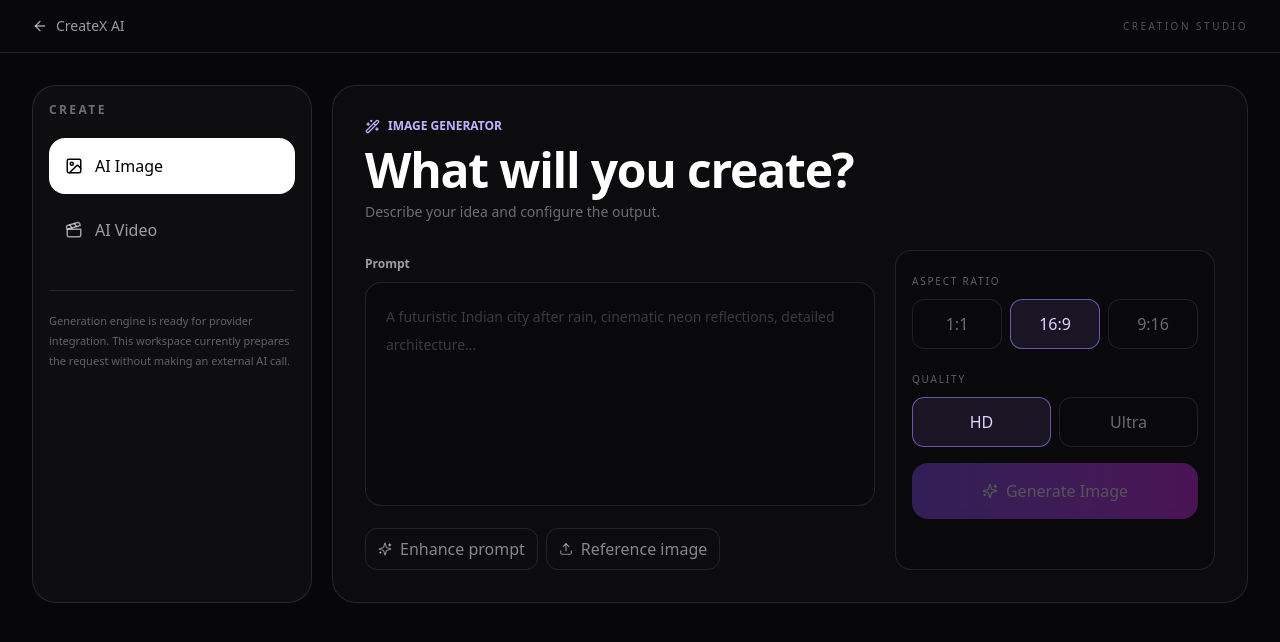
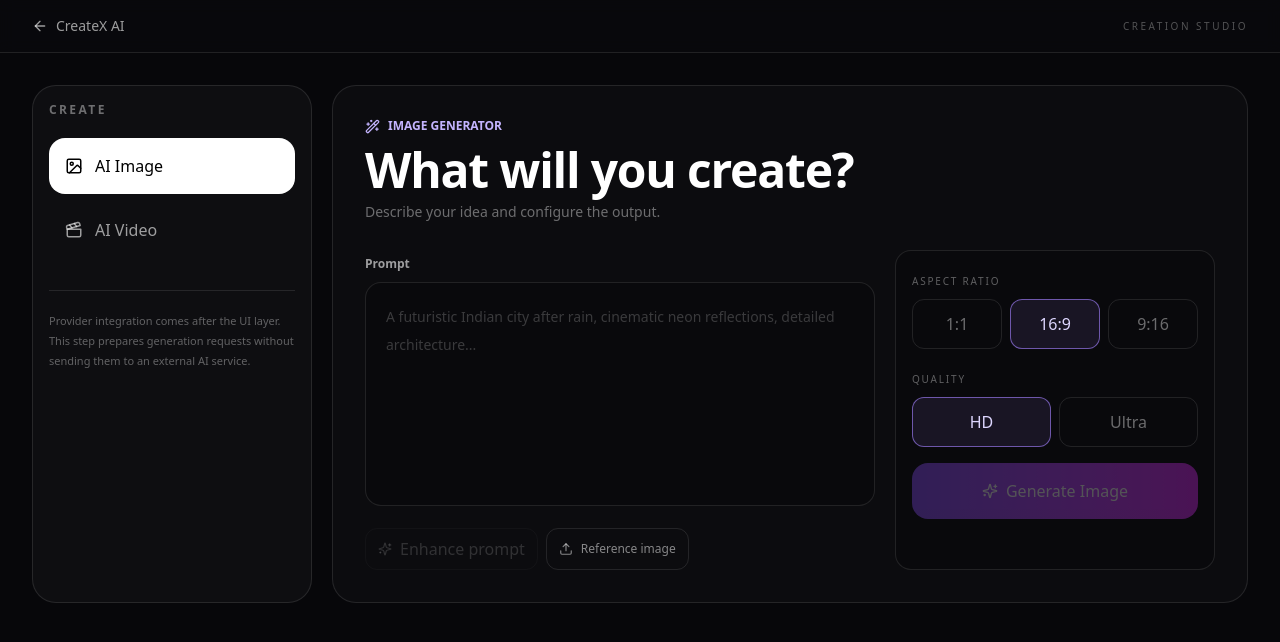
Before and after one commit to someshkohli458-star/sr-shooter0, a Next.js app: page /create in a window 1280 px wide. Shown: the top 642 px of the page. Built offline with nearby package versions, Linux system fonts and the light colour scheme.

Commit message:
feat: wire CreateX generation studio demo interactions

```diff
--- a/app/create/page.tsx
+++ b/app/create/page.tsx
@@ -2,13 +2,36 @@
 
 import Link from "next/link";
 import { useState } from "react";
-import { ArrowLeft, Clapperboard, Image as ImageIcon, Sparkles, Upload, WandSparkles } from "lucide-react";
+import { ArrowLeft, Check, Clapperboard, Image as ImageIcon, Sparkles, Upload, WandSparkles } from "lucide-react";
 
 export default function CreatePage() {
   const [mode, setMode] = useState<"image" | "video">("image");
   const [prompt, setPrompt] = useState("");
   const [aspect, setAspect] = useState("16:9");
   const [quality, setQuality] = useState("HD");
+  const [duration, setDuration] = useState("5s");
+  const [enhanced, setEnhanced] = useState(false);
+  const [reference, setReference] = useState<string | null>(null);
+  const [status, setStatus] = useState("");
+
+  function enhancePrompt() {
+    if (!prompt.trim()) return;
+    setPrompt(`${prompt.trim()}, cinematic composition, professional lighting, highly detailed, polished visual quality`);
+    setEnhanced(true);
+    setStatus("Prompt enhanced");
+  }
+
+  function chooseReference(event: React.ChangeEvent<HTMLInputElement>) {
+    const file = event.target.files?.[0];
+    if (!file) return;
+    setReference(file.name);
+    setStatus(`Reference selected: ${file.name}`);
+  }
+
+  function generate() {
+    if (!prompt.trim()) return;
+    setStatus(`${mode === "image" ? "Image" : "Video"} request prepared • ${aspect} • ${quality}${mode === "video" ? ` • ${duration}` : ""}`);
+  }
 
   return (
     <main className="min-h-screen bg-[#07070a] text-white">
@@ -22,9 +45,9 @@ export default function CreatePage() {
       <div className="mx-auto grid max-w-7xl gap-5 px-5 py-6 md:grid-cols-[280px_1fr] md:px-8 md:py-8">
         <aside className="rounded-3xl border border-white/10 bg-white/[.03] p-4">
           <div className="mb-5 text-xs font-bold uppercase tracking-[.2em] text-white/40">Create</div>
-          <button onClick={() => setMode("image")} className={`mb-2 flex w-full items-center gap-3 rounded-2xl p-4 text-left text-sm ${mode === "image" ? "bg-white text-black" : "text-white/60 hover:bg-white/5"}`}><ImageIcon size={18}/> AI Image</button>
-          <button onClick={() => setMode("video")} className={`flex w-full items-center gap-3 rounded-2xl p-4 text-left text-sm ${mode === "video" ? "bg-white text-black" : "text-white/60 hover:bg-white/5"}`}><Clapperboard size={18}/> AI Video</button>
-          <div className="mt-8 border-t border-white/10 pt-5 text-[11px] leading-5 text-white/35">Generation engine is ready for provider integration. This workspace currently prepares the request without making an external AI call.</div>
+          <button onClick={() => { setMode("image"); setStatus(""); }} className={`mb-2 flex w-full items-center gap-3 rounded-2xl p-4 text-left text-sm ${mode === "image" ? "bg-white text-black" : "text-white/60 hover:bg-white/5"}`}><ImageIcon size={18}/> AI Image</button>
+          <button onClick={() => { setMode("video"); setStatus(""); }} className={`flex w-full items-center gap-3 rounded-2xl p-4 text-left text-sm ${mode === "video" ? "bg-white text-black" : "text-white/60 hover:bg-white/5"}`}><Clapperboard size={18}/> AI Video</button>
+          <div className="mt-8 border-t border-white/10 pt-5 text-[11px] leading-5 text-white/35">Provider integration comes after the UI layer. This step prepares generation requests without sending them to an external AI service.</div>
         </aside>
 
         <section className="rounded-3xl border border-white/10 bg-white/[.025] p-5 md:p-8">
@@ -33,15 +56,20 @@ export default function CreatePage() {
           <div className="grid gap-5 lg:grid-cols-[1fr_320px]">
             <div>
               <label className="text-xs font-semibold text-white/60">Prompt</label>
-              <textarea value={prompt} onChange={e=>setPrompt(e.target.value)} className="mt-2 min-h-56 w-full resize-none rounded-2xl border border-white/10 bg-black/20 p-5 text-sm leading-7 outline-none placeholder:text-white/20 focus:border-violet-400/50" placeholder={mode === "image" ? "A futuristic Indian city after rain, cinematic neon reflections, detailed architecture..." : "A slow cinematic camera movement through a futuristic city after rain, neon reflections..."}/>
-              <div className="mt-4 flex flex-wrap gap-2"><button className="inline-flex items-center gap-2 rounded-xl border border-white/10 px-3 py-2 text-xs text-white/50 hover:bg-white/5"><Sparkles size={14}/> Enhance prompt</button><button className="inline-flex items-center gap-2 rounded-xl border border-white/10 px-3 py-2 text-xs text-white/50 hover:bg-white/5"><Upload size={14}/> Reference image</button></div>
+              <textarea value={prompt} onChange={e=>{setPrompt(e.target.value);setEnhanced(false)}} className="mt-2 min-h-56 w-full resize-none rounded-2xl border border-white/10 bg-black/20 p-5 text-sm leading-7 outline-none placeholder:text-white/20 focus:border-violet-400/50" placeholder={mode === "image" ? "A futuristic Indian city after rain, cinematic neon reflections, detailed architecture..." : "A slow cinematic camera movement through a futuristic city after rain, neon reflections..."}/>
+              <div className="mt-4 flex flex-wrap gap-2">
+                <button onClick={enhancePrompt} disabled={!prompt.trim()} className="inline-flex items-center gap-2 rounded-xl border border-white/10 px-3 py-2 text-xs text-white/50 hover:bg-white/5 disabled:opacity-30"><Sparkles size={14}/> {enhanced ? "Enhanced" : "Enhance prompt"}</button>
+                <label className="inline-flex cursor-pointer items-center gap-2 rounded-xl border border-white/10 px-3 py-2 text-xs text-white/50 hover:bg-white/5"><Upload size={14}/> {reference ? "Reference added" : "Reference image"}<input type="file" accept="image/*" className="hidden" onChange={chooseReference}/></label>
+              </div>
+              {reference && <div className="mt-3 text-[11px] text-white/35">Selected: {reference}</div>}
             </div>
 
             <div className="space-y-4 rounded-2xl border border-white/10 bg-black/20 p-4">
               <div><label className="text-[10px] uppercase tracking-[.18em] text-white/35">Aspect Ratio</label><div className="mt-2 grid grid-cols-3 gap-2">{["1:1","16:9","9:16"].map(x=><button key={x} onClick={()=>setAspect(x)} className={`rounded-xl border p-3 text-xs ${aspect===x?"border-violet-400/60 bg-violet-400/10 text-violet-200":"border-white/10 text-white/40"}`}>{x}</button>)}</div></div>
               <div><label className="text-[10px] uppercase tracking-[.18em] text-white/35">Quality</label><div className="mt-2 grid grid-cols-2 gap-2">{["HD","Ultra"].map(x=><button key={x} onClick={()=>setQuality(x)} className={`rounded-xl border p-3 text-xs ${quality===x?"border-violet-400/60 bg-violet-400/10 text-violet-200":"border-white/10 text-white/40"}`}>{x}</button>)}</div></div>
-              {mode === "video" && <div><label className="text-[10px] uppercase tracking-[.18em] text-white/35">Duration</label><div className="mt-2 grid grid-cols-3 gap-2">{["5s","10s","15s"].map(x=><button key={x} className="rounded-xl border border-white/10 p-3 text-xs text-white/40">{x}</button>)}</div></div>}
-              <button disabled={!prompt.trim()} className="mt-2 flex w-full items-center justify-center gap-2 rounded-2xl bg-gradient-to-r from-violet-500 to-fuchsia-500 px-5 py-4 text-sm font-bold disabled:cursor-not-allowed disabled:opacity-30"><Sparkles size={16}/> Generate {mode === "image" ? "Image" : "Video"}</button>
+              {mode === "video" && <div><label className="text-[10px] uppercase tracking-[.18em] text-white/35">Duration</label><div className="mt-2 grid grid-cols-3 gap-2">{["5s","10s","15s"].map(x=><button key={x} onClick={()=>setDuration(x)} className={`rounded-xl border p-3 text-xs ${duration===x?"border-violet-400/60 bg-violet-400/10 text-violet-200":"border-white/10 text-white/40"}`}>{x}</button>)}</div></div>}
+              <button onClick={generate} disabled={!prompt.trim()} className="mt-2 flex w-full items-center justify-center gap-2 rounded-2xl bg-gradient-to-r from-violet-500 to-fuchsia-500 px-5 py-4 text-sm font-bold disabled:cursor-not-allowed disabled:opacity-30"><Sparkles size={16}/> Generate {mode === "image" ? "Image" : "Video"}</button>
+              {status && <div className="flex items-center gap-2 rounded-xl border border-emerald-400/20 bg-emerald-400/5 p-3 text-[11px] text-emerald-200"><Check size={14}/>{status}</div>}
             </div>
           </div>
         </section>
```
